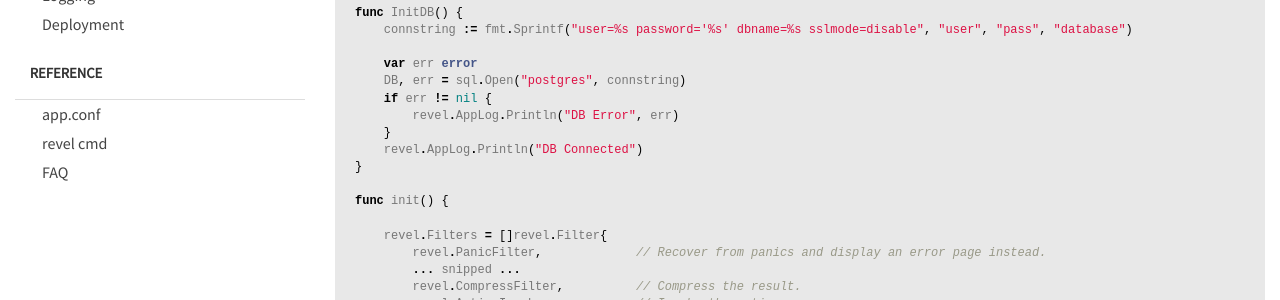
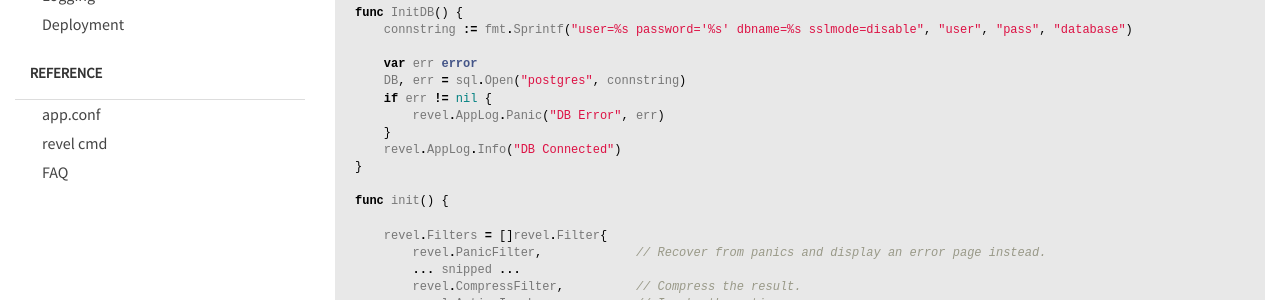
Before and after one commit to revel/revel.github.io, a Jekyll site: the page built from manual/database.md, in a window 1280 px wide. Shown: the part 967-1267 px from the top of the page. Built offline with Jekyll 4.4.1, drawn with Linux system fonts in a browser that asks for light colours; nearby versions of some CDN libraries.

Commit message:
Update database.md
Use new logging API in database example.

```diff
--- a/manual/database.md
+++ b/manual/database.md
@@ -51,9 +51,9 @@ func InitDB() {
     var err error
     DB, err = sql.Open("postgres", connstring)
     if err != nil {
-        revel.AppLog.Println("DB Error", err)
+        revel.AppLog.Panic("DB Error", err)
     }
-    revel.AppLog.Println("DB Connected")
+    revel.AppLog.Info("DB Connected")
 }
 
 func init() {
```
